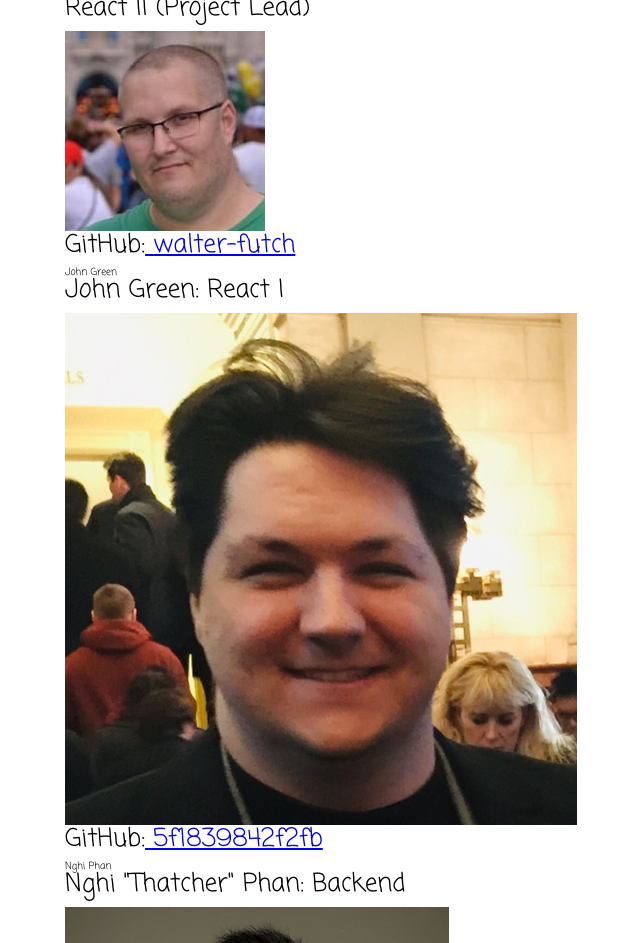
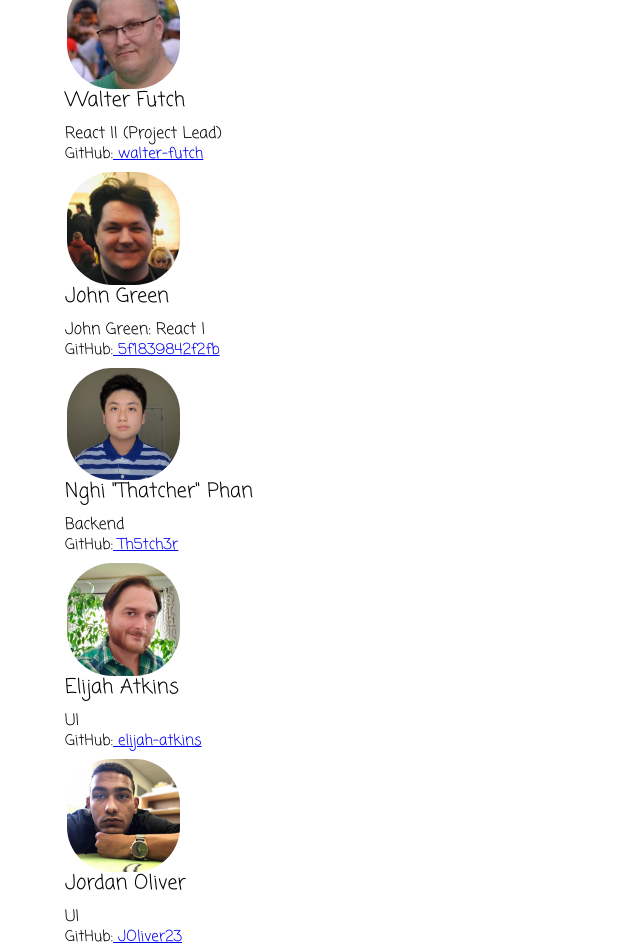
Before and after one commit to elijah-atkins/BW-Marketing-Page, a plain HTML site: page about.html in a window 1280 px wide. Shown: the part 230-1173 px from the top of the page, without its empty margins (175-815 px from the left). Drawn offline with Linux system fonts and the light colour scheme.

Commit message:
editing about page style

```diff
--- a/about.html
+++ b/about.html
@@ -1,25 +1,26 @@
 <!DOCTYPE html>
 
 <html lang="en">
+
 <head>
   <meta charset="utf-8" />
   <meta name="viewport" content="width=device-width, initial-scale=1.0" />
   <title>About</title>
 
-    <link
-      href="https://fonts.googleapis.com/css?family=Coming+Soon|Roboto&display=swap"
-      rel="stylesheet"
-    />
+  <link href="https://fonts.googleapis.com/css?family=Coming+Soon|Roboto&display=swap" rel="stylesheet" />
   <link href="css/index.css" rel="stylesheet" />
 
   <!--[if lt IE 9]>
       <script src="https://cdnjs.cloudflare.com/ajax/libs/html5shiv/3.7.3/html5shiv.js"></script>
     <![endif]-->
 </head>
+
 <body>
   <nav class="nav">
     <div class="nav-links">
-        <div class="logo"><h1>Co-Make</h1></div>
+      <div class="logo">
+        <h1>Co-Make</h1>
+      </div>
 
       <ul>
         <li><a href="index.html">Home</a></li>
@@ -32,44 +33,54 @@
     <header class="header">
       <div class="intro">
         <h2>Development Team</h2>
-          <p>Lambda School</p>
+        <p>Lambda School presents</p>
       </div>
       <!--end intro-->
     </header>
-      <div class= "about">
-        <h2>Meet The Team</h2>
+    <div class="about">
+      <div class="photo">
+        <div class="card">
+          <div class="img-content">
+            <img src="img/WF.jpg">
+          </div>
+          <h2>Walter Futch</h2>
+          <h3>React II (Project Lead)</h3>
+          <h4>GitHub:<a href="https://github.com/walter-futch"> walter-futch</a></h4>
+        </div>
+        <div class="card">
+          <div class="img-content">
+            <img src="img/JG.jpg">
+          </div>
+          <h2>John Green</h2>
+          <h3>John Green: React I</h3>
+          <h4>GitHub:<a href="https://github.com/5f1839842f2fb"> 5f1839842f2fb</a></h4>
+        </div>
+        <div class="card">
+          <div class="img-content">
+            <img src="img/NP.png">
+          </div>
+          <h2>Nghi "Thatcher" Phan</h2>
+          <h3> Backend</h3>
 
-        <div class= "photo">
-            <div>
-                <h3>Walter Futch</h3>
-                <h4>React II (Project Lead)</h4>
-                <img src="img/WF.jpg">
-                <h4>GitHub:<a href= "https://github.com/walter-futch"> walter-futch</a></h4>
+          <h4>GitHub:<a href="https://github.com/Th5tch3r"> Th5tch3r</a></h4>
         </div>
-            <div>
-                <h3>John Green</h3>
-                <h4>John Green: React I</h4>
-                <img src="img/JG.jpg">
-                <h4>GitHub:<a href= "https://github.com/5f1839842f2fb"> 5f1839842f2fb</a></h4>
+        <div class="card">
+          <div class="img-content">
+            <img src="img/EA.jpg">
           </div>
-            <div>
-                <h3>Nghi Phan</h3>
-                <h4>Nghi "Thatcher" Phan: Backend</h4>
-                <img src="img/NP.png">
-                <h4>GitHub:<a href= "https://github.com/Th5tch3r"> Th5tch3r</a></h4>
+          <h2>Elijah Atkins</h2>
+          <h3>UI</h4>
+
+            <h4>GitHub:<a href="https://github.com/elijah-atkins"> elijah-atkins</a></h4>
         </div>
-            <div>
-                <h3>Elijah Atkins</h3>
-                <h4>UI</h4>
-                <img src="img/EA.jpg">
-                <h4>GitHub:<a href= "https://github.com/elijah-atkins"> elijah-atkins</a></h4>
+        <div class="card">
+          <div class="img-content">
+            <img src="img/JO.jpg">
           </div>
-            <img class= "ab-logo" src= "imgs/logo.png">
-            <div>
-                <h3>Jordan Oliver</h3>
-                <h4>UI</h4>
-                <img src="img/JO.jpg">
-                <h4>GitHub:<a href= "https://github.com/JOliver23"> JOliver23</a></h4>
+          <h2>Jordan Oliver</h2>
+          <h3>UI</h3>
+
+          <h4>GitHub:<a href="https://github.com/JOliver23"> JOliver23</a></h4>
         </div>
       </div>
     </div>
@@ -78,4 +89,5 @@
       <p>Copyright Co-Make 2020</p>
     </footer>
 </body>
+
 </html>
--- a/less/aboutus.less
+++ b/less/aboutus.less
@@ -0,0 +1,34 @@
+.home{
+    .about {
+        padding-top: 30px;
+        border-top: 2px dashed @navigation-border;
+
+        .photo {
+            width: 30%;
+            margin-bottom: 30px;
+            .card {
+                h2 {
+                    font-size: 2rem;
+                }
+                h3 {
+                    padding-top: .5rem;
+                    font-size: 1.6rem;
+                }
+                h4 {
+                    padding-top: .5rem;
+                    font-size: 1.5rem;
+                }
+
+                .img-content {
+                width: 48%;
+                padding-left: 1%;
+                img {
+                    border-radius: 40%;
+                }
+            }
+
+
+        }
+    }
+}
+}
--- a/less/index.less
+++ b/less/index.less
@@ -5,5 +5,6 @@
 @import "global";
 
 @import "navigation";
+@import "aboutus";
 @import "footer";
 @import "home-page";
```
Also changed, not shown: css/index.css, 1 other file. Lines whose indentation alone changed are shown as unchanged.
